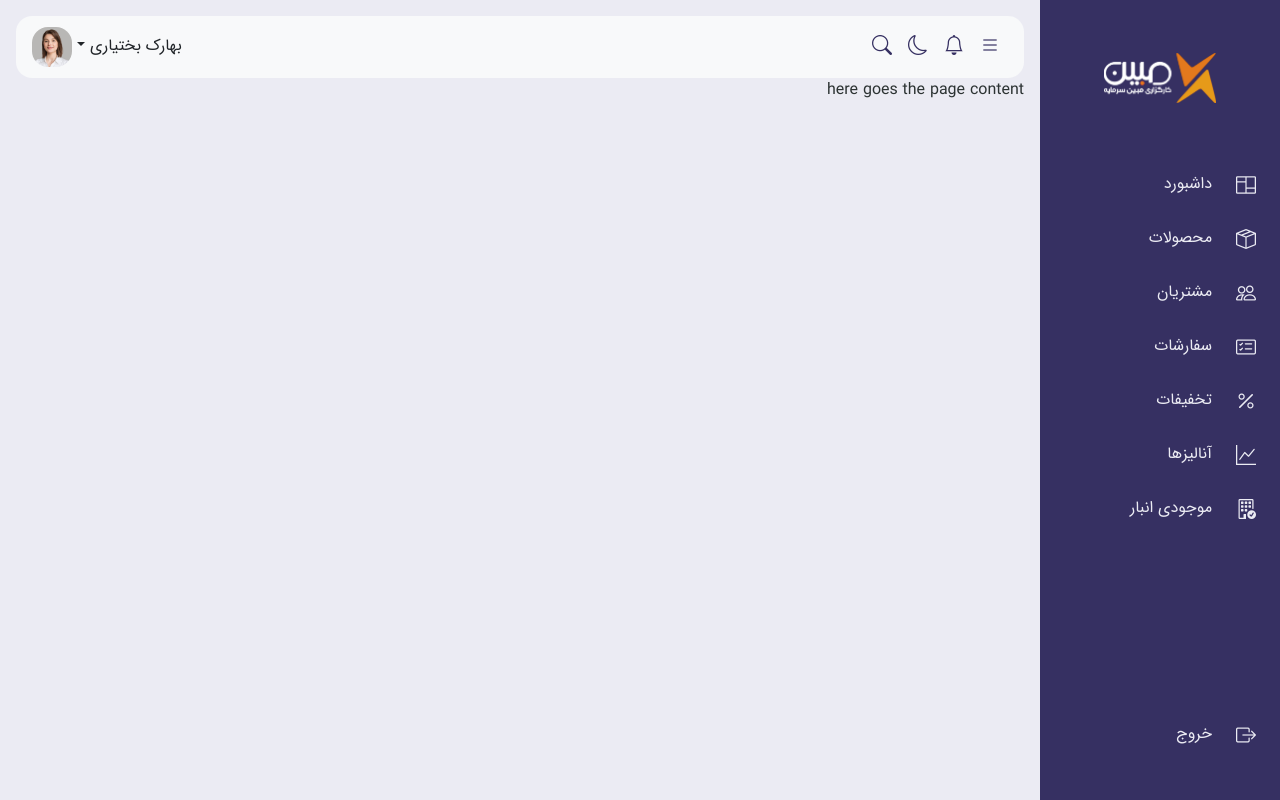
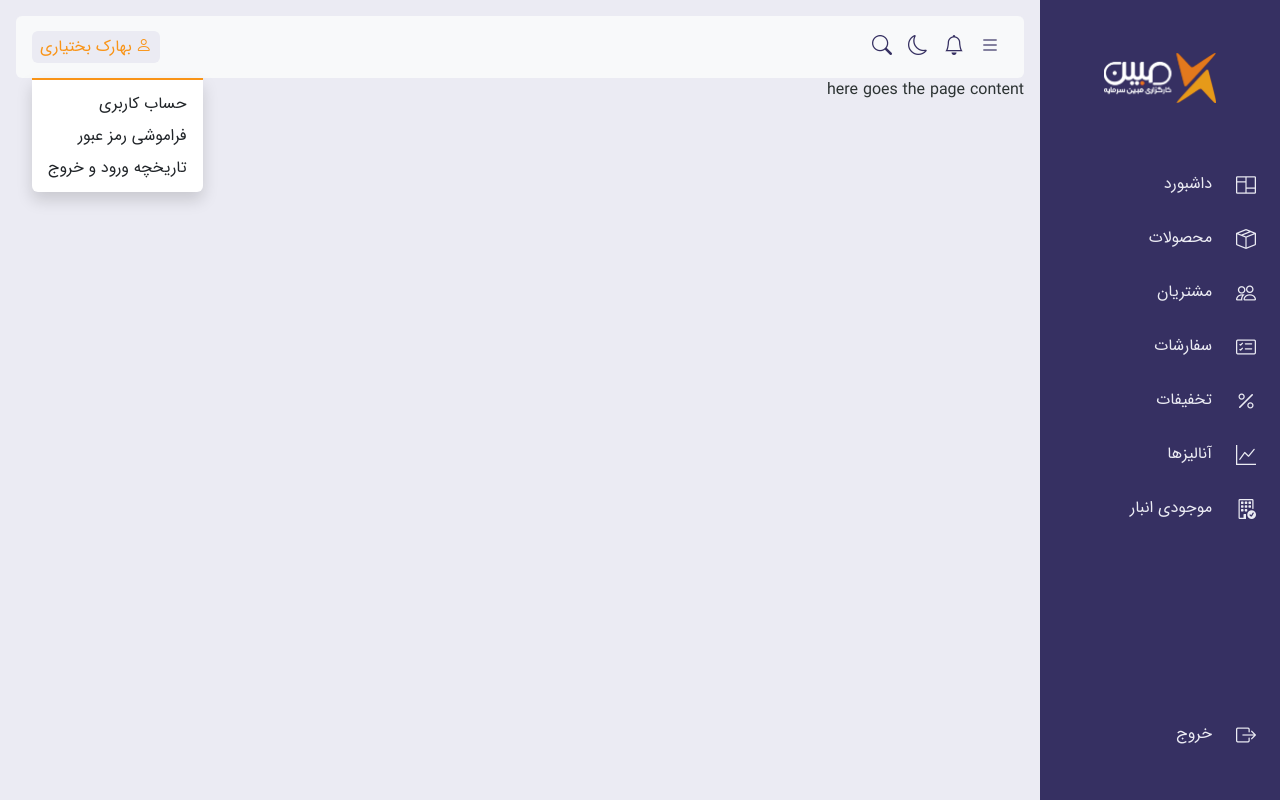
Before and after one commit to baharak-bakhtiari/helpdesk-panel, an Angular app: page / in a window 1280 px wide. Both pictures are taken after a click on the button "بهارک بختیاری". Built offline with nearby package versions, Linux system fonts and the light colour scheme.

Commit message:
design profile button

```diff
--- a/angular.json
+++ b/angular.json
@@ -33,7 +33,9 @@
             "styles": [
               "src/styles.scss"
             ],
-            "scripts": []
+            "scripts": [
+              "./node_modules/bootstrap/dist/js/bootstrap.bundle.min.js"
+            ]
           },
           "configurations": {
             "production": {
--- a/src/app/components/header/header.component.html
+++ b/src/app/components/header/header.component.html
@@ -1,4 +1,4 @@
-<nav class="navbar navbar-expand-lg bg-light justify-content-between rounded-4 py-2 px-3">
+<nav class="navbar navbar-expand-lg bg-light justify-content-between rounded-2 py-2 px-3">
   <ul class="navbar-nav d-flex mr-auto">
     <li class="nav-item">
       <a class="nav-link" href="#" (click)="onToggleSidebar()"><i class="bi bi-list"></i></a>
@@ -15,15 +15,15 @@
   </ul>
   <div class="d-flex">
     <div class="dropdown">
-      <button class="btn dropdown-toggle px-0" type="button" id="dropdownMenuButton" data-toggle="dropdown">
-        بهارک بختیاری
+      <button class="btn dropdown-toggle d-flex rounded-2 border-0 gap-1 px-2 py-1" type="button" id="dropdownMenuButton" data-bs-toggle="dropdown">
+        <i class="bi bi-person"></i>
+        <span>بهارک بختیاری</span>
       </button>
-      <div class="dropdown-menu" aria-labelledby="dropdownMenuButton">
+      <div class="dropdown-menu shadow text-end" aria-labelledby="dropdownMenuButton">
         <a class="dropdown-item" href="#">حساب کاربری</a>
         <a class="dropdown-item" href="#">فراموشی رمز عبور</a>
         <a class="dropdown-item" href="#">تاریخچه ورود و خروج</a>
       </div>
     </div>
-    <img src="../assets/images/profile-pic.jpg" class="rounded-4" width="40" />
   </div>
 </nav>
--- a/src/app/components/header/header.component.scss
+++ b/src/app/components/header/header.component.scss
@@ -1,4 +1,4 @@
-i {
+.nav-item i {
   color: var(--primary-color);
   font-size: 20px;
 
@@ -6,3 +6,31 @@ i {
     color: var(--secondary-color);
   }
 }
+
+.btn.dropdown-toggle {
+  background: var(--main-background);
+
+  &:hover,
+  &:focus {
+    color: var(--secondary-color);
+  }
+
+  &::after {
+    display: none;
+  }
+}
+
+.dropdown-menu {
+  border: none;
+  border-radius: 0 0 0.375rem 0.375rem;
+  border-top: 2px solid var(--secondary-color);
+  margin-top: 15px;
+
+  a {
+    background: none;
+
+    &:hover {
+      color: var(--secondary-color);
+    }
+  }
+}
```
